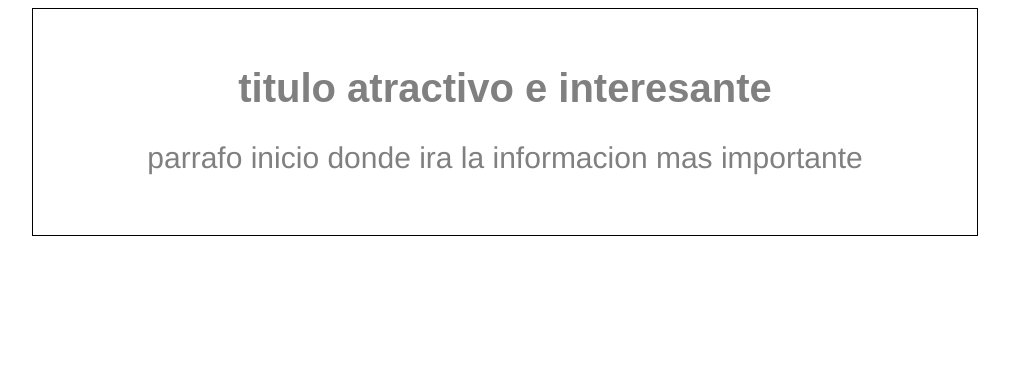
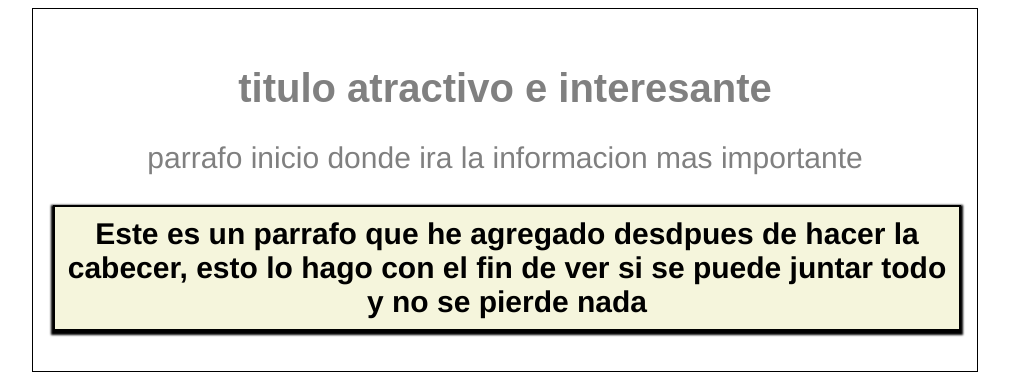
Before and after one commit to cruz3103/blog-curso-platzy, a plain HTML site: page index.html in a window 1280 px wide. Shown: the whole page, without its empty margins (135-1144 px from the left). Drawn offline with Linux system fonts and the light colour scheme.

Commit message:
agregado el contenido final del blog

```diff
--- a/estilo.css
+++ b/estilo.css
@@ -15,3 +15,15 @@ font-size: 30px;
     font-family: fantasy;
     font-size: 40px;
 }
+.fotter{
+    background-color: beige;
+    width: 100%;
+    height: 100%;
+    margin: 10px;
+    padding: 10px;
+    margin-left: -10px;
+    color: black;
+    font-weight: bold;
+    border: 2px solid;
+    box-shadow: 0px 2px 2px 2px;
+}
--- a/index.html
+++ b/index.html
@@ -12,6 +12,7 @@
         <div id="post">
             <h1>titulo atractivo e interesante </h1>
             <p>parrafo inicio donde ira la informacion mas importante</p>
+            <p class="fotter">Este es un parrafo que he agregado desdpues de hacer la cabecer, esto lo hago con el fin de ver si se puede juntar todo y no se pierde nada </p>
         </div>
     </div>
 </body>
```
